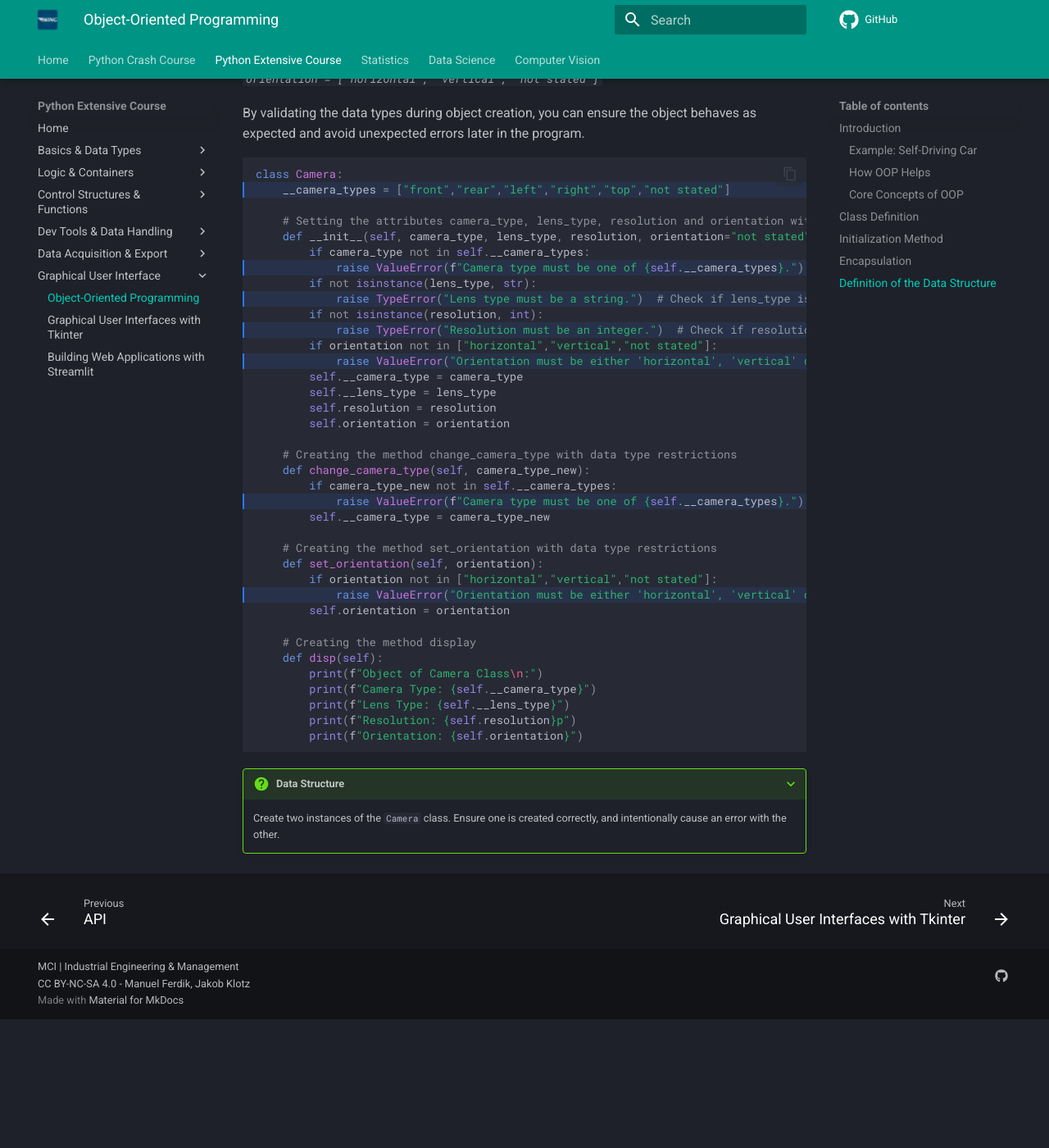
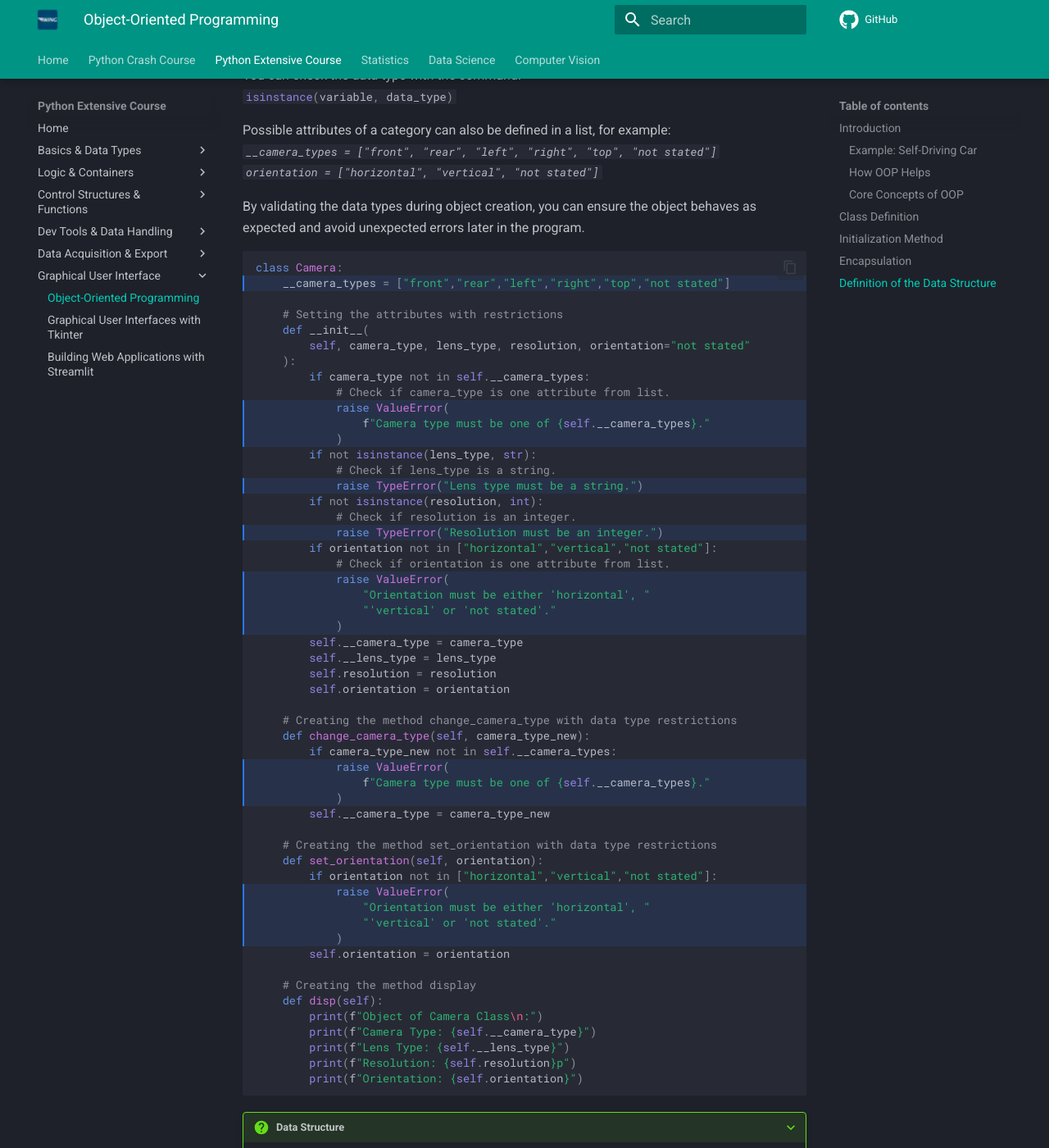
Before and after one commit to mciwing/mciwing.github.io, an MkDocs documentation site: the page built from docs/python-extensive/oop.md, in a window 1280 px wide and 1400 px high, scrolled down 7100 px. Shown: the whole window at 82% size. Built offline with MkDocs 1.6.1 and Material for MkDocs 9.7.7, drawn with Linux system fonts in a browser that asks for light colours; comment, search, counter and statistics services are not loaded; before the commit the page ends 8343 px from its top, so only the background shows below that; some of the changed text lies outside the part shown; grey boxes are pictures that could not be loaded.

Commit message:
Update oop.md
Formatted long code lines properly for better readability. Didn't change any content.

````diff
--- a/docs/python-extensive/oop.md
+++ b/docs/python-extensive/oop.md
@@ -142,12 +142,18 @@ class Camera:
 
 # Creating an instance of the Camera class w/o defining the resolution
 front_camera = Camera("front","wide-angle")
-print(f"{front_camera.camera_type}, {front_camera.lens_type} and {front_camera.resolution}")
+print(
+    f"{front_camera.camera_type}, {front_camera.lens_type} "
+    f"and {front_camera.resolution}"
+)
 ```
 ```python
 # Creating an instance of the Camera class with defining the resolution
 front_camera = Camera("front","wide-angle",720)
-print(f"{front_camera.camera_type}, {front_camera.lens_type} and {front_camera.resolution}")
+print(
+    f"{front_camera.camera_type}, {front_camera.lens_type} "
+    f"and {front_camera.resolution}"
+)
 ```
 
 ## Encapsulation
@@ -252,20 +258,31 @@ Possible attributes of a category can also be defined in a list, for example:
 
 By validating the data types during object creation, you can ensure the object behaves as expected and avoid unexpected errors later in the program.
 
-```python hl_lines="2 7 9 11 13 22 28"
+```python hl_lines="2 10-12 15 18 21-24 33-35 41-44"
 class Camera:
     __camera_types = ["front","rear","left","right","top","not stated"]
 
-    # Setting the attributes camera_type, lens_type, resolution and orientation with restrictions
-    def __init__(self, camera_type, lens_type, resolution, orientation="not stated"):
+    # Setting the attributes with restrictions
+    def __init__(
+        self, camera_type, lens_type, resolution, orientation="not stated"
+    ):
         if camera_type not in self.__camera_types:
-            raise ValueError(f"Camera type must be one of {self.__camera_types}.")  # Check if camera_type is one attribute from list.
+            # Check if camera_type is one attribute from list.
+            raise ValueError(
+                f"Camera type must be one of {self.__camera_types}."
+            )
         if not isinstance(lens_type, str):
-            raise TypeError("Lens type must be a string.")  # Check if lens_type is a string.
+            # Check if lens_type is a string.
+            raise TypeError("Lens type must be a string.")
         if not isinstance(resolution, int):
-            raise TypeError("Resolution must be an integer.")  # Check if resolution is an integer.
+            # Check if resolution is an integer.
+            raise TypeError("Resolution must be an integer.")
         if orientation not in ["horizontal","vertical","not stated"]:
-            raise ValueError("Orientation must be either 'horizontal', 'vertical' or 'not stated'.")  # Check if orientation is one attribute from list.
+            # Check if orientation is one attribute from list.
+            raise ValueError(
+                "Orientation must be either 'horizontal', "
+                "'vertical' or 'not stated'."
+            )
         self.__camera_type = camera_type
         self.__lens_type = lens_type
         self.resolution = resolution
@@ -274,13 +291,18 @@ class Camera:
     # Creating the method change_camera_type with data type restrictions
     def change_camera_type(self, camera_type_new):
         if camera_type_new not in self.__camera_types:
-            raise ValueError(f"Camera type must be one of {self.__camera_types}.")
+            raise ValueError(
+                f"Camera type must be one of {self.__camera_types}."
+            )
         self.__camera_type = camera_type_new
 
     # Creating the method set_orientation with data type restrictions
     def set_orientation(self, orientation):
         if orientation not in ["horizontal","vertical","not stated"]:
-            raise ValueError("Orientation must be either 'horizontal', 'vertical' or 'not stated'.")
+            raise ValueError(
+                "Orientation must be either 'horizontal', "
+                "'vertical' or 'not stated'."
+            )
         self.orientation = orientation
 
     # Creating the method display
````
